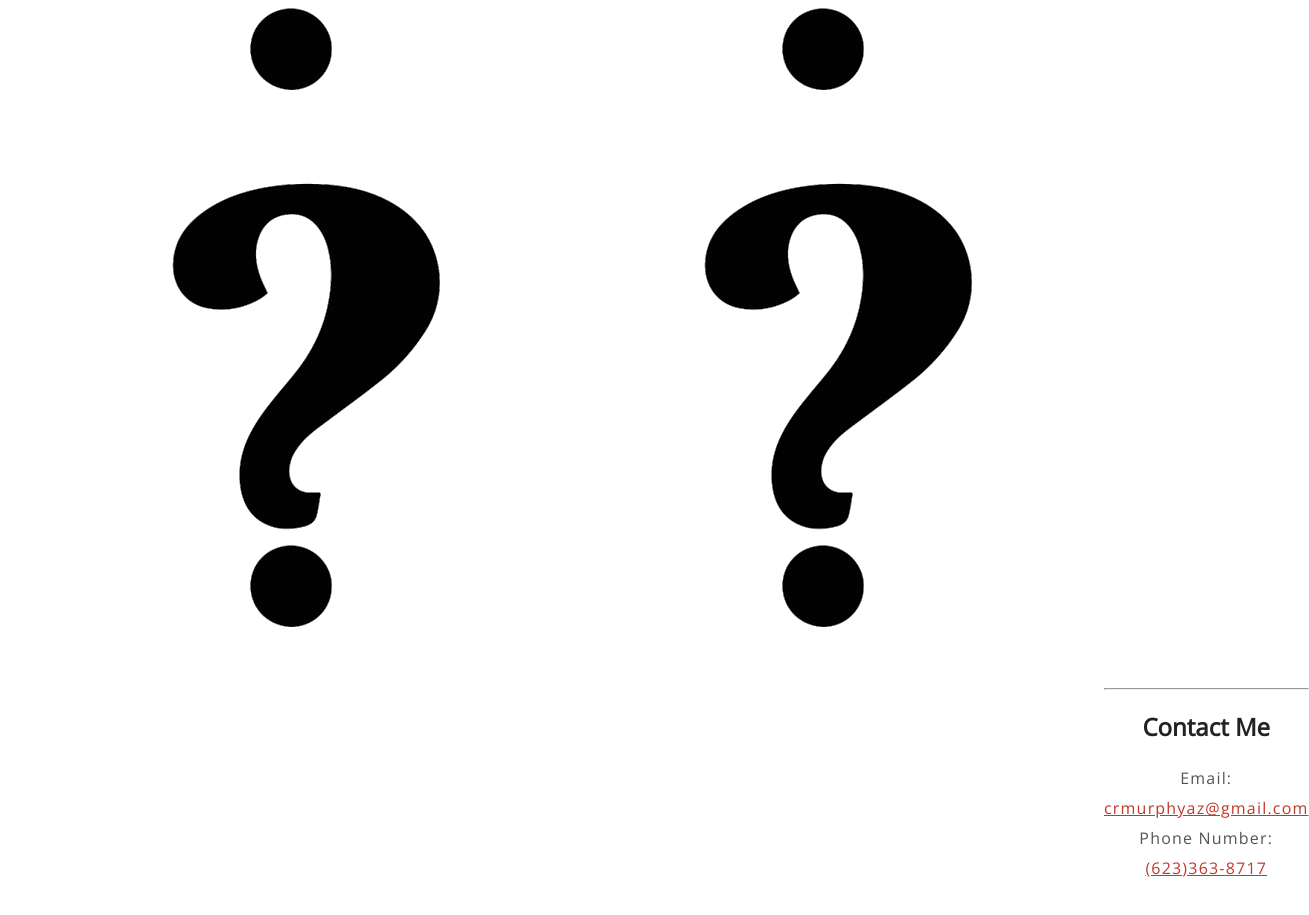
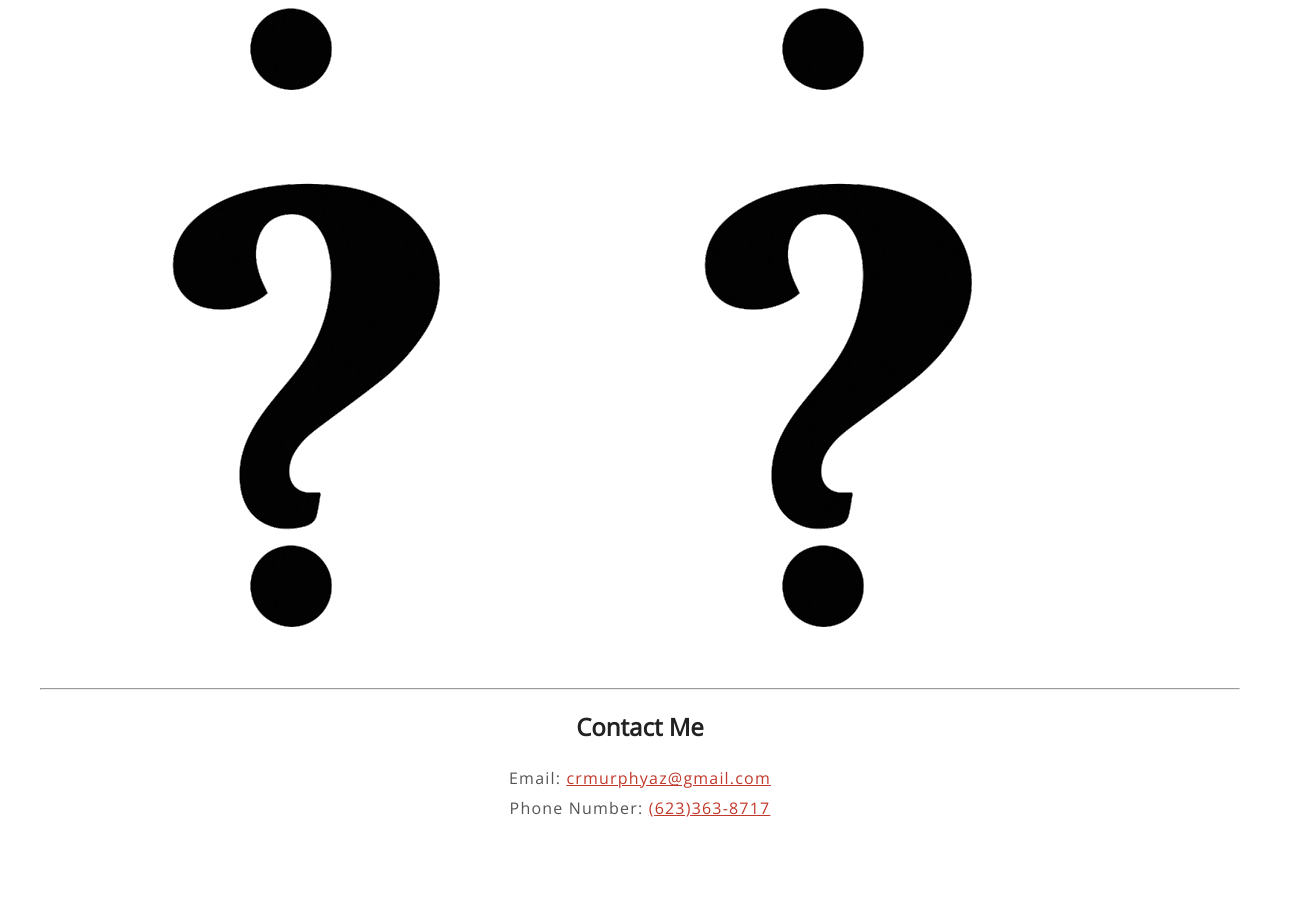
Before and after one commit to cmurphy227/Portfolio, a plain HTML site: page test4.html in a window 1280 px wide. Shown: the part 2260-3175 px from the top of the page, 1309 px wide, since content can reach past the window. After the commit the page ends 3133 px from the top, so only its background shows below. Drawn offline with nearby package versions, Linux system fonts and the light colour scheme.

Commit message:
Fixed structure

```diff
--- a/test4.html
+++ b/test4.html
@@ -61,7 +61,8 @@
             <div class="imgtext">Image 2 Text</div>
           </div>
           </div>
-          <div class="table2" style="width: 100%; display: table;">
+
+          <div class="table2" style="display: table;">
           <!-- Image 3 -->
           <div class="content_img" style="width: 50%; height: 50%; display: table-cell; overflow: hidden;">
             <img src='placeholder.png' height='25%'>
@@ -75,16 +76,17 @@
           </div>
         </p>
         <br><br><!--<hr>-->
-        <div class="contactdiv" style="">
+
+      </section>
+      <section class="container content">
+<div class="contactdiv">
         <hr>
         <h2 id="contact">Contact Me</h2>
         <p>
           Email: <a href="mailto:crmurphyaz@gmail.com">crmurphyaz@gmail.com</a><br>
           Phone Number: <a href="tel:623-363-8717">(623)363-8717</a>
         </p></div>
-      </section>
-
-
+</section>
 
 </body>
 </html>
```
Also changed, not shown: 1 other file.
